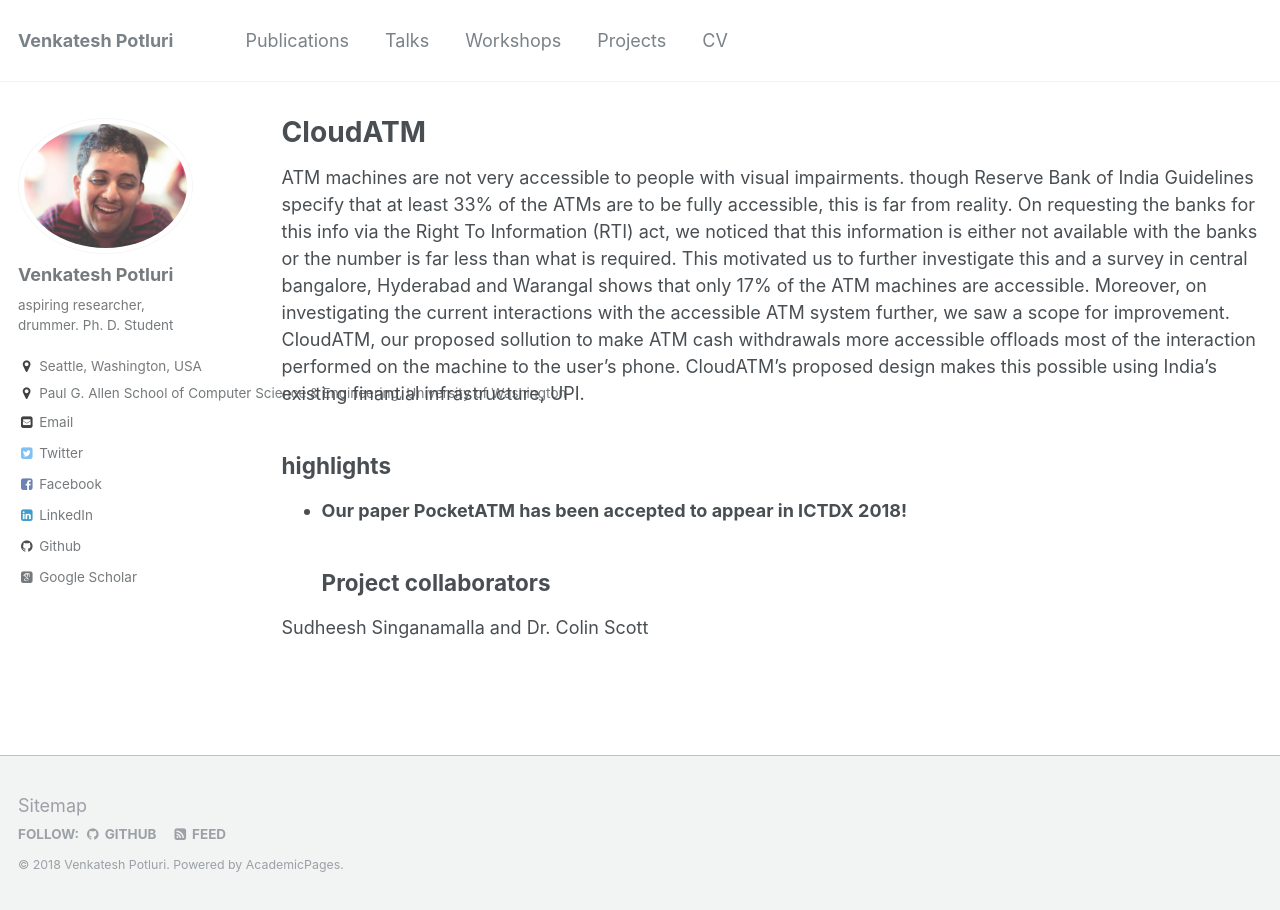
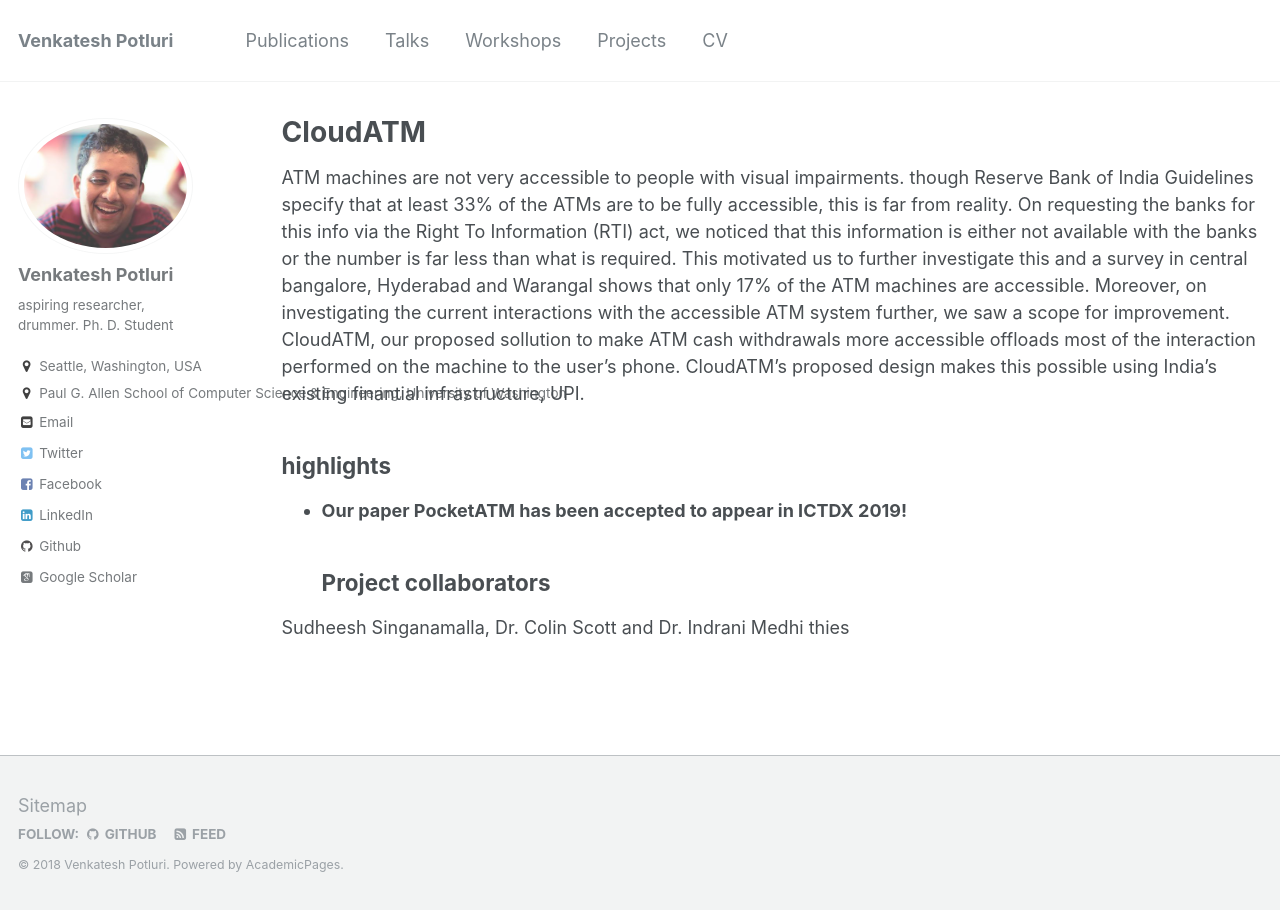
Before and after one commit to venkateshpotluri/venkateshpotluri.github.io, a Jekyll site: the page built from _projects/2017-04-01-cloudatm.md, in a window 1280 px wide. Built offline with Jekyll 4.4.1, drawn with Linux system fonts in a browser that asks for light colours; some web fonts are replaced.

Commit message:
pushed updates to CV and fixed typos.

```diff
--- a/_projects/2017-04-01-cloudatm.md
+++ b/_projects/2017-04-01-cloudatm.md
@@ -12,7 +12,7 @@ ATM machines are not very accessible to people with visual impairments. though R
 
 ## highlights
 
-* **Our paper PocketATM has been accepted to appear in ICTDX 2018!**
+* **Our paper PocketATM has been accepted to appear in ICTDX 2019!**
 ## Project collaborators
 
-[Sudheesh Singanamalla](https://sudheesh.info) and [Dr. Colin Scott](https://people.eecs.berkeley.edu/~rcs/)
+[Sudheesh Singanamalla](https://sudheesh.info), [Dr. Colin Scott](https://people.eecs.berkeley.edu/~rcs/) and Dr. [Indrani Medhi thies](https://www.microsoft.com/en-us/research/people/indranim/)
```
Also changed, not shown: 1 other file.
